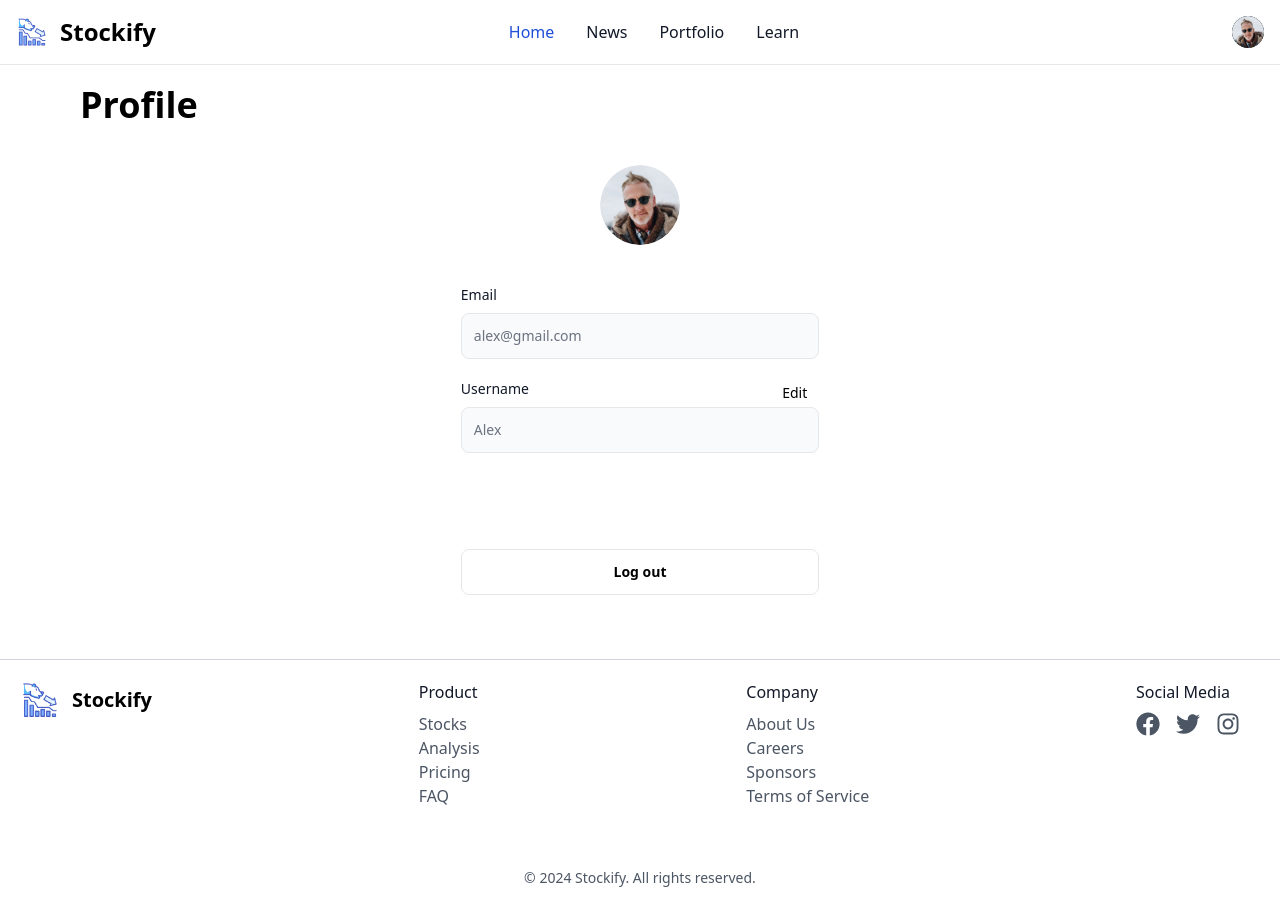
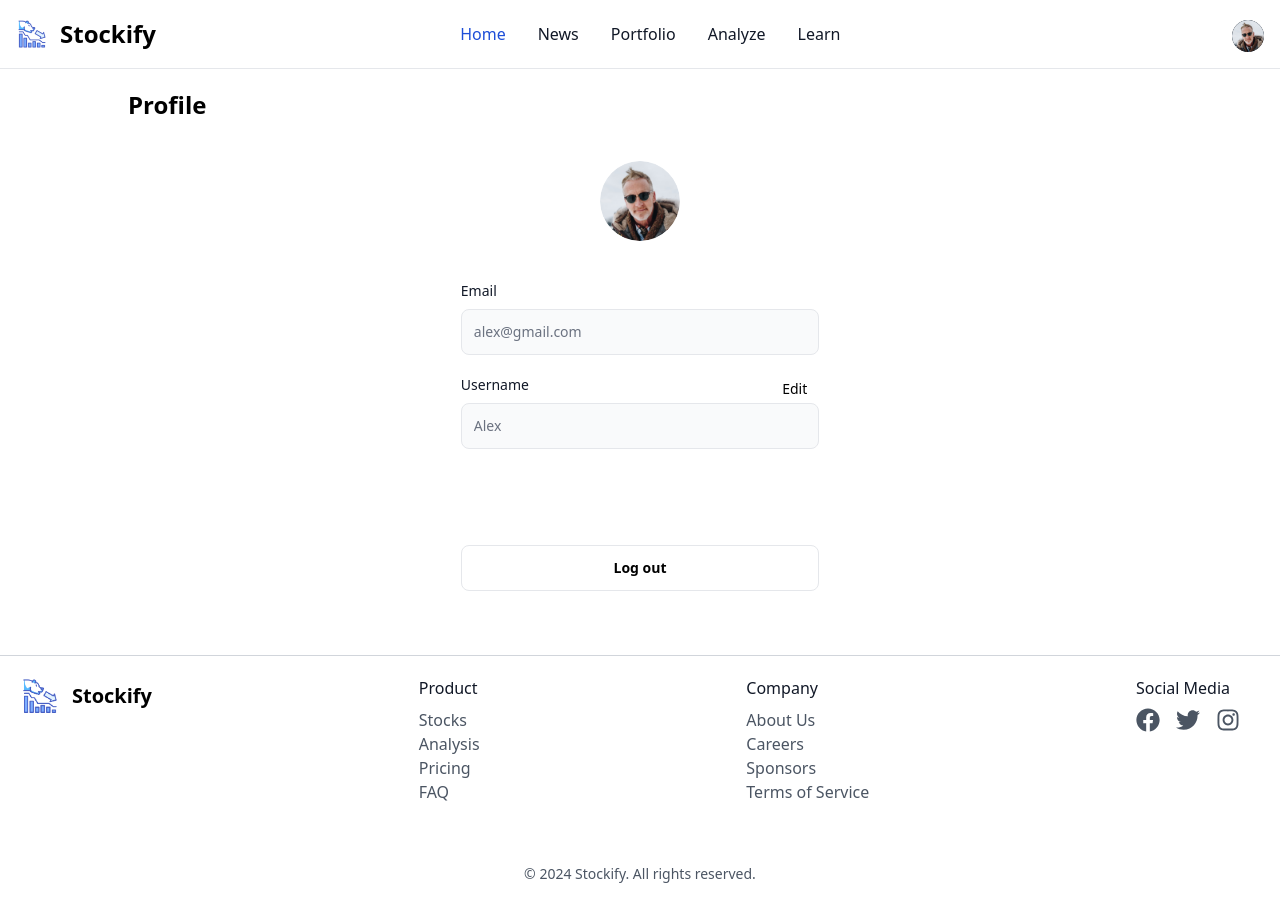
Before and after one commit to huiern214/Stockify, a React (Create React App) app in the folder client/: page /profile in a window 1280 px wide. Built offline with nearby package versions, Linux system fonts and the light colour scheme.

Commit message:
Modified to responsive

```diff
--- a/client/src/components/Navbar.js
+++ b/client/src/components/Navbar.js
@@ -24,12 +24,12 @@ const Navbar = () => {
                     <img src={Logo} className="h-8" alt="Stockify Logo" />
                     <span className="self-center text-2xl font-semibold whitespace-nowrap dark:text-white">Stockify</span>
                 </a>
-                <div className={`mr-10 pr-10 md:hidden`} />
             </div>
 
+            <div className='flex flex-row md:order-2 space-x-2 md:space-x-0 rtl:space-x-reverse'>
                 {/* User Profile Toggle */}
-            <div className="relative items-center md:order-2 space-x-3 md:space-x-0 rtl:space-x-reverse">
-                <button type="button" className="flex text-sm bg-gray-800 rounded-full md:me-0 focus:ring-4 focus:ring-gray-300 dark:focus:ring-gray-600" id="user-menu-button" onClick={toggleUserMenu}>
+                <div>
+                    <button type="button" className="flex text-sm mt-1 bg-gray-800 rounded-full md:me-0 focus:ring-4 focus:ring-gray-300 dark:focus:ring-gray-600" id="user-menu-button" onClick={toggleUserMenu}>
                         <span className="sr-only">Open user menu</span>
                         <img className="w-8 h-8 rounded-full" src={ProfilePhoto} alt="user"/>
                     </button>
@@ -59,8 +59,8 @@ const Navbar = () => {
                         <path stroke="currentColor" strokeLinecap="round" strokeLinejoin="round" strokeWidth="2" d="M1 1h15M1 7h15M1 13h15"/>
                     </svg>
                 </button>
-
-            <div className={`${isMenuOpen ? "" : "hidden"} items-center justify-between w-full md:flex md:w-auto md:order-1 md:justify-start mr-20`} id="navbar-user">
+            </div>
+            <div className={`${isMenuOpen ? "" : "hidden"} mr-[7%] items-center justify-between w-full md:flex md:w-auto md:order-1 md:justify-start mr-25`} id="navbar-user">
                 <ul className="flex flex-col font-medium p-4 md:p-0 mt-4 border border-gray-100 rounded-lg bg-gray-50 md:space-x-8 rtl:space-x-reverse md:flex-row md:mt-0 md:border-0 md:bg-white dark:bg-gray-800 md:dark:bg-gray-900 dark:border-gray-700">
                 <li>
                     <a href="/" className="block py-2 px-3 text-white bg-blue-700 rounded md:bg-transparent md:text-blue-700 md:p-0 md:dark:text-blue-500" aria-current="page">
@@ -78,6 +78,11 @@ const Navbar = () => {
                     </a>
                 </li>
                 <li>
+                    <a href="/analyze" className="block py-2 px-3 text-gray-900 rounded hover:bg-gray-100 md:hover:bg-transparent md:hover:text-blue-700 md:p-0 dark:text-white md:dark:hover:text-blue-500 dark:hover:bg-gray-700 dark:hover:text-white md:dark:hover:bg-transparent dark:border-gray-700">
+                        Analyze
+                    </a>
+                </li>
+                <li>
                     <a href="/learn" className="block py-2 px-3 text-gray-900 rounded hover:bg-gray-100 md:hover:bg-transparent md:hover:text-blue-700 md:p-0 dark:text-white md:dark:hover:text-blue-500 dark:hover:bg-gray-700 dark:hover:text-white md:dark:hover:bg-transparent dark:border-gray-700">
                         Learn
                     </a>
--- a/client/src/pages/Profile.js
+++ b/client/src/pages/Profile.js
@@ -8,13 +8,13 @@ const Profile = () => {
 
   return (
     <div className="w-full h-full bg-white">
-      <p className="text-4xl font-semibold text-left mt-5 mb-10 ml-20 text-black">
+      <p className="text-2xl font-semibold text-left mt-5 mb-10 ml-[10%] text-black">
       Profile
       </p>
 
       <img className="w-20 h-20 rounded-full m-auto" src={ProfilePhoto} alt="user" />
 
-      <div className="flex flex-col justify-center mt-10 mb-16 ml-[36%] mr-[36%]">
+      <div className="flex flex-col justify-center mt-10 mb-16 ml-[10%] mr-[10%] md:ml-[36%] md:mr-[36%]">
         <div>
             <label for="email" class="block mb-2 text-sm font-medium text-gray-900 dark:text-white">Email</label>
             <input type="email" id="email" class="bg-gray-50 border text-gray-500 text-sm rounded-lg focus:ring-blue-500 focus:border-blue-500 placeholder-gray-500 block w-full p-3 dark:bg-gray-700 dark:border-gray-600 dark:placeholder-gray-400 dark:text-white dark:focus:ring-blue-500 dark:focus:border-blue-500" placeholder="alex@gmail.com" disabled />
```
Lines whose indentation alone changed are shown as unchanged.
